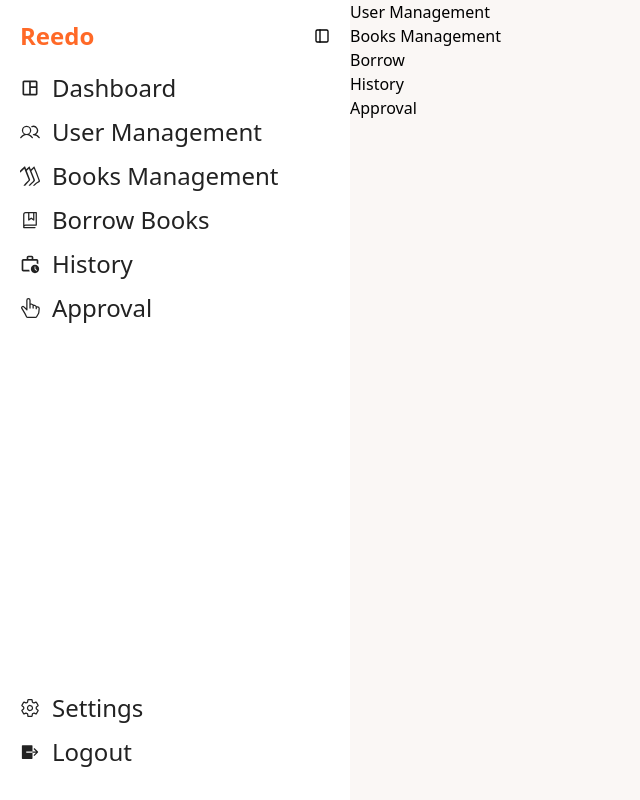
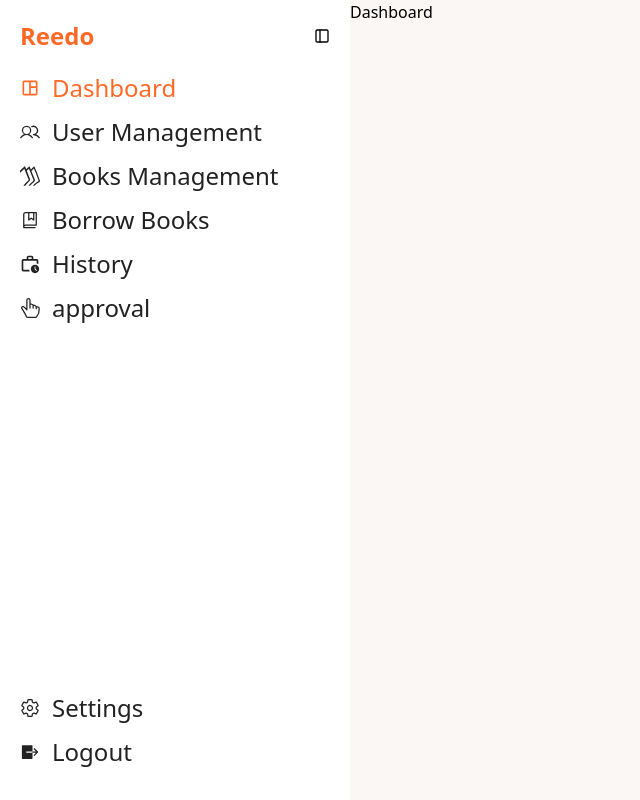
Before and after one commit to Christiannaira/redoo, a React (Vite) app: page /dashboard in a window 1280 px wide. Shown: the whole page, without its empty margins (0-640 px from the left). Built offline with nearby package versions, Linux system fonts and the light colour scheme.

Commit message:
feat: added a highlight effect

```diff
--- a/src/App.jsx
+++ b/src/App.jsx
@@ -29,6 +29,7 @@ function App() {
                   <Route path="history" element={<History />} />
                   <Route path="approval" element={<Approval />} />
                </Route>
+               <Route path="/settings" element={<Settings />} />
             </Routes>
          </BrowserRouter>
       </div>
--- a/src/components/homepage/sidebar/Dashboard.jsx
+++ b/src/components/homepage/sidebar/Dashboard.jsx
@@ -5,15 +5,7 @@ import History from "./History";
 import Approval from "./Approval";
 
 const Dashboard = () => {
-   return (
-      <div className="bg-[#FAF7F5] min-h-screen ml-[350px]">
-         <UserManagement />
-         <BooksManagement />
-         <BorrowBooks />
-         <History />
-         <Approval />
-      </div>
-   );
+   return <div>Dashboard</div>;
 };
 
 export default Dashboard;
--- a/src/components/homepage/sidebar/DashboardLayout.jsx
+++ b/src/components/homepage/sidebar/DashboardLayout.jsx
@@ -1,12 +1,19 @@
-import React from "react";
+import React, { useEffect, useState } from "react";
 import { Outlet } from "react-router-dom";
 import Sidebar from "./Sidebar";
 
 const DashboardLayout = () => {
+   const [activeSection, setActiveSection] = useState("dashboard");
+
    return (
       <div>
-         <Sidebar />
-         <Outlet />
+         <Sidebar
+            activeSection={activeSection}
+            setActiveSection={setActiveSection}
+         />
+         <div className="bg-[#FAF7F5] min-h-screen ml-[350px]">
+            <Outlet />
+         </div>
       </div>
    );
 };
--- a/src/components/homepage/sidebar/Sidebar.jsx
+++ b/src/components/homepage/sidebar/Sidebar.jsx
@@ -6,16 +6,20 @@ import { PiBookBookmark, PiUsers } from "react-icons/pi";
 import { IoSettingsOutline, IoLogOutSharp } from "react-icons/io5";
 import { BsHandIndexThumb } from "react-icons/bs";
 import { FiSidebar } from "react-icons/fi";
+import { Link } from "react-router-dom";
 
-const Sidebar = () => {
+const Sidebar = ({ activeSection, setActiveSection }) => {
    const [sideOpen, setSideOpen] = useState(true);
 
    const handleSideOpen = () => {
+      setSideOpen(!sideOpen);
       alert("hello");
    };
 
    return (
-      <div className="bg-white w-full max-w-[350px] min-h-screen p-5 absolute top-0 left-0 flex flex-col justify-between">
+      <div
+         className={`bg-white w-full max-w-[350px] min-h-screen p-5 absolute top-0 left-0 flex flex-col justify-between`}
+      >
          <div>
             <div className="flex items-center justify-between">
                <h2 className="text-2xl text-[#FF6927] font-bold">Reedo</h2>
@@ -29,56 +33,158 @@ const Sidebar = () => {
                   <li className="flex items-center gap-3 my-3 group cursor-pointer">
                      <MdOutlineSpaceDashboard
                         size={20}
-                        className="text-[#222222] group-hover:text-[#FF6927] transition duration-300"
+                        className={
+                           "group-hover:text-[#FF6927] transition duration-300 " +
+                           (activeSection === "dashboard"
+                              ? "text-[#FF6927]"
+                              : "text-[#222222]")
+                        }
                      />
-                     <h2 className="text-2xl text-[#222222] font-medium group-hover:text-[#FF6927] transition duration-300">
-                        Dashboard
+                     <h2
+                        className={
+                           "text-2xl font-medium group-hover:text-[#FF6927] transition duration-300 " +
+                           (activeSection === "dashboard"
+                              ? "text-[#FF6927]"
+                              : "text-[#222222]")
+                        }
+                     >
+                        <Link
+                           to="/dashboard"
+                           onClick={() => setActiveSection("dashboard")}
+                        >
+                           Dashboard
+                        </Link>
                      </h2>
                   </li>
                   <li className="flex items-center gap-3 my-3 group cursor-pointer">
                      <PiUsers
                         size={20}
-                        className="text-[#222222] group-hover:text-[#FF6927] transition duration-300"
+                        className={
+                           "group-hover:text-[#FF6927] transition duration-300 " +
+                           (activeSection === "user-management"
+                              ? "text-[#FF6927]"
+                              : "text-[#222222]")
+                        }
                      />
-                     <h2 className="text-2xl text-[#222222] font-medium group-hover:text-[#FF6927] transition duration-300">
-                        User Management
+                     <h2
+                        className={
+                           "text-2xl font-medium group-hover:text-[#FF6927] transition duration-300 " +
+                           (activeSection === "user-management"
+                              ? "text-[#FF6927]"
+                              : "text-[#222222]")
+                        }
+                     >
+                        <Link
+                           to={"user-management"}
+                           onClick={() => setActiveSection("user-management")}
+                        >
+                           User Management
+                        </Link>
                      </h2>
                   </li>
                   <li className="flex items-center gap-3 my-3 group cursor-pointer">
                      <SiWikibooks
                         size={20}
-                        className="text-[#222222] group-hover:text-[#FF6927] transition duration-300"
+                        className={
+                           "group-hover:text-[#FF6927] transition duration-300 " +
+                           (activeSection === "books-management"
+                              ? "text-[#FF6927]"
+                              : "text-[#222222]")
+                        }
                      />
-                     <h2 className="text-2xl text-[#222222] font-medium group-hover:text-[#FF6927] transition duration-300">
-                        Books Management
+                     <h2
+                        className={
+                           "text-2xl font-medium group-hover:text-[#FF6927] transition duration-300 " +
+                           (activeSection === "books-management"
+                              ? "text-[#FF6927]"
+                              : "text-[#222222]")
+                        }
+                     >
+                        <Link
+                           to={"books-management"}
+                           onClick={() => setActiveSection("books-management")}
+                        >
+                           Books Management
+                        </Link>
                      </h2>
                   </li>
                   <li className="flex items-center gap-3 my-3 group cursor-pointer">
                      <PiBookBookmark
                         size={20}
-                        className="text-[#222222] group-hover:text-[#FF6927] transition duration-300"
+                        className={
+                           "group-hover:text-[#FF6927] transition duration-300 " +
+                           (activeSection === "borrows-book"
+                              ? "text-[#FF6927]"
+                              : "text-[#222222]")
+                        }
                      />
 
-                     <h2 className="text-2xl text-[#222222] font-medium group-hover:text-[#FF6927] transition duration-300">
-                        Borrow Books
+                     <h2
+                        className={
+                           "text-2xl font-medium group-hover:text-[#FF6927] transition duration-300 " +
+                           (activeSection === "borrows-book"
+                              ? "text-[#FF6927]"
+                              : "text-[#222222]")
+                        }
+                     >
+                        <Link
+                           to={"borrow-books"}
+                           onClick={() => setActiveSection("borrows-book")}
+                        >
+                           Borrow Books
+                        </Link>
                      </h2>
                   </li>
                   <li className="flex items-center gap-3 my-3 group cursor-pointer">
                      <MdOutlineWorkHistory
                         size={20}
-                        className="text-[#222222] group-hover:text-[#FF6927] transition duration-300"
+                        className={
+                           "group-hover:text-[#FF6927] transition duration-300 " +
+                           (activeSection === "history"
+                              ? "text-[#FF6927]"
+                              : "text-[#222222]")
+                        }
                      />
-                     <h2 className="text-2xl text-[#222222] font-medium group-hover:text-[#FF6927] transition duration-300">
-                        History
+                     <h2
+                        className={
+                           "text-2xl font-medium group-hover:text-[#FF6927] transition duration-300 " +
+                           (activeSection === "history"
+                              ? "text-[#FF6927]"
+                              : "text-[#222222]")
+                        }
+                     >
+                        <Link
+                           to={"history"}
+                           onClick={() => setActiveSection("history")}
+                        >
+                           History
+                        </Link>
                      </h2>
                   </li>
                   <li className="flex items-center gap-3 my-3 group cursor-pointer">
                      <BsHandIndexThumb
                         size={20}
-                        className="text-[#222222] group-hover:text-[#FF6927] transition duration-300"
+                        className={
+                           "group-hover:text-[#FF6927] transition duration-300 " +
+                           (activeSection === "approval"
+                              ? "text-[#FF6927]"
+                              : "text-[#222222]")
+                        }
                      />
-                     <h2 className="text-2xl text-[#222222] font-medium group-hover:text-[#FF6927] transition duration-300">
-                        Approval
+                     <h2
+                        className={
+                           "text-2xl font-medium group-hover:text-[#FF6927] transition duration-300 " +
+                           (activeSection === "approval"
+                              ? "text-[#FF6927]"
+                              : "text-[#222222]")
+                        }
+                     >
+                        <Link
+                           to={"approval"}
+                           onClick={() => setActiveSection("approval")}
+                        >
+                           approval
+                        </Link>
                      </h2>
                   </li>
                </div>
@@ -93,7 +199,7 @@ const Sidebar = () => {
                      className="text-[#222222] group-hover:text-[#FF6927] transition duration-300"
                   />
                   <h2 className="text-2xl text-[#222222] font-medium group-hover:text-[#FF6927] transition duration-300">
-                     Settings
+                     <Link to={"/settings"}>Settings</Link>
                   </h2>
                </li>
                <li className="flex items-center gap-3 my-3 group cursor-pointer">
```
